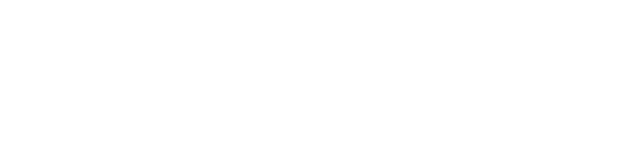
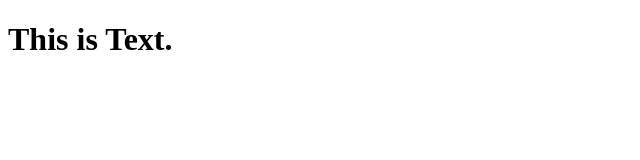
Before and after one commit to ashikulislamcse/Simple-Porfolio, a plain HTML site: page index.html in a window 1280 px wide. Shown: the whole page, without its empty margins (0-640 px from the left). Drawn offline with Linux system fonts and the light colour scheme.

Commit message:
Second Commit

```diff
--- a/index.html
+++ b/index.html
@@ -6,6 +6,6 @@
     <title>Document</title>
 </head>
 <body>
-
+    <h1>This is Text.</h1>
 </body>
 </html>
--- /dev/null
+++ b/style.css
@@ -0,0 +1,4 @@
+h1{
+    color: red;
+    font-size: 50px;
+}
```
